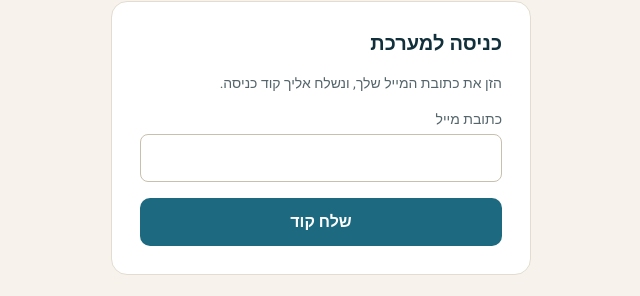
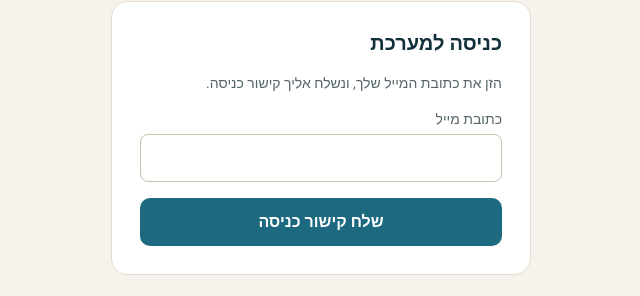
Before and after one commit to matankordani-code/SST, a Next.js app: page /login in a window 1280 px wide. Shown: the part 290-586 px from the top of the page, without its empty margins (437-1077 px from the left). Built offline with nearby package versions, Linux system fonts and the light colour scheme.

Commit message:
Login copy: link-first wording; add dev launch config

```diff
--- a/src/app/login/page.tsx
+++ b/src/app/login/page.tsx
@@ -74,7 +74,7 @@ export default function LoginPage() {
           {step === "email" ? (
             <>
               <p className="text-sm text-muted">
-                הזן את כתובת המייל שלך, ונשלח אליך קוד כניסה.
+                הזן את כתובת המייל שלך, ונשלח אליך קישור כניסה.
               </p>
               <label className="flex flex-col gap-1 text-sm text-muted">
                 כתובת מייל
@@ -123,7 +123,7 @@ export default function LoginPage() {
             disabled={busy}
             className="min-h-12 rounded-[10px] bg-primary text-base font-semibold text-white hover:bg-primary-dark disabled:opacity-60"
           >
-            {busy ? "רגע…" : step === "email" ? "שלח קוד" : "כניסה"}
+            {busy ? "רגע…" : step === "email" ? "שלח קישור כניסה" : "כניסה עם הקוד"}
           </button>
 
           {step === "code" && (
@@ -136,7 +136,7 @@ export default function LoginPage() {
               }}
               className="text-sm text-primary underline"
             >
-              החלפת מייל או שליחת קוד חדש
+              החלפת מייל או שליחה מחדש
             </button>
           )}
         </form>
```
Also changed, not shown: .claude/launch.json (added).
